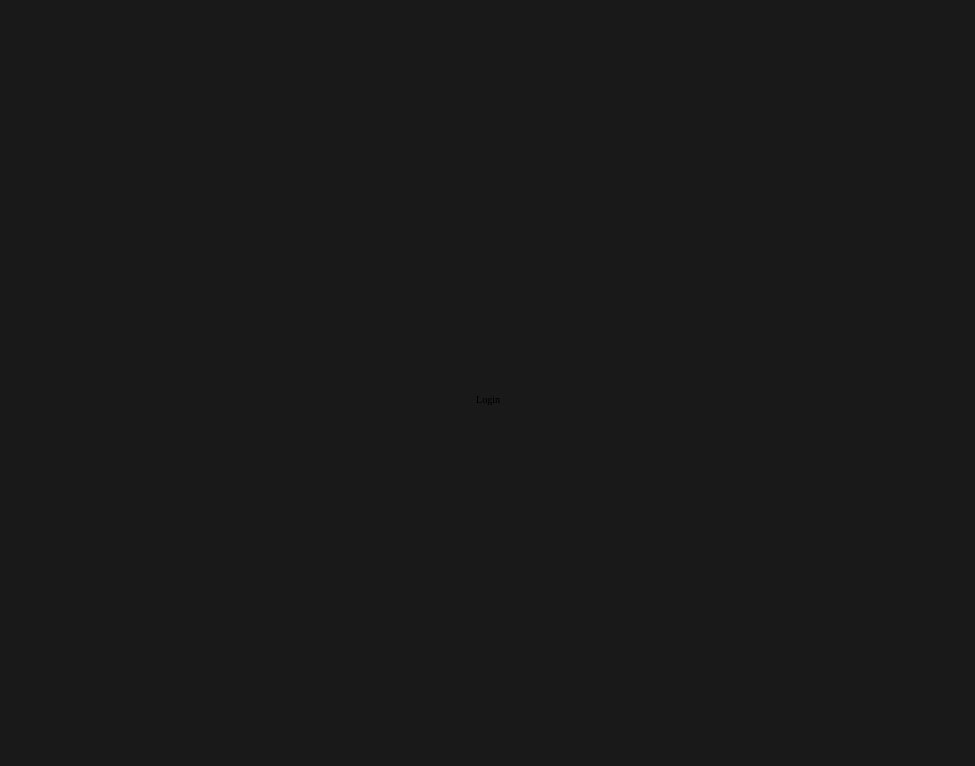
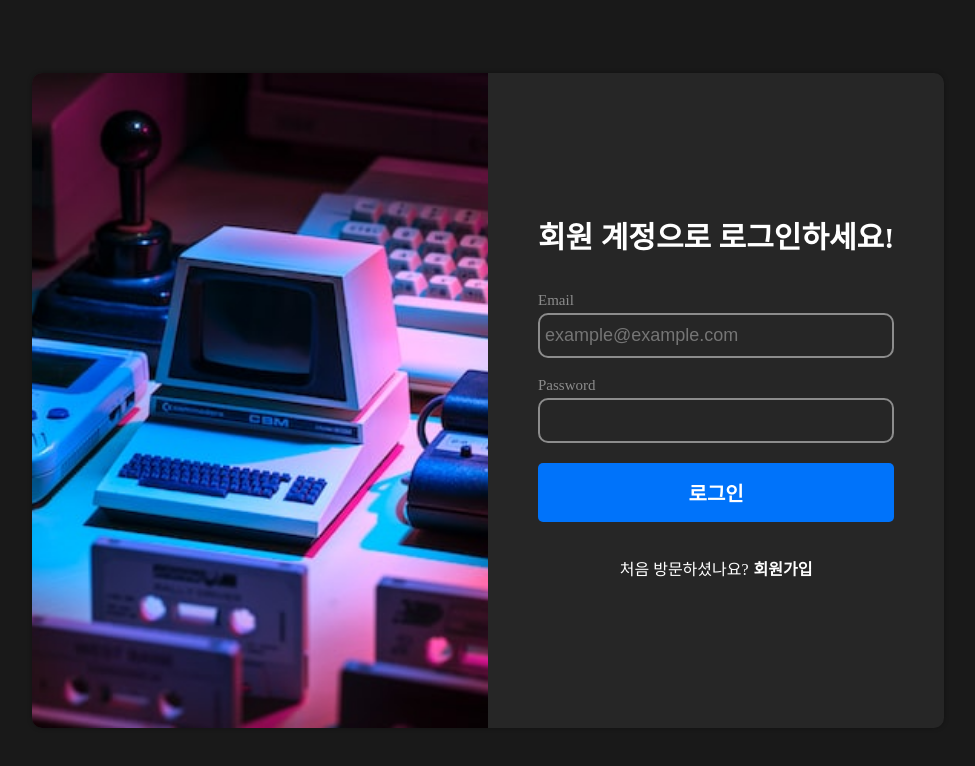
Before and after one commit to GitHWS/know-hub-project, a React (Vite) app in the folder client/: page /login in a window 1280 px wide. Shown: the top 766 px of the page, without its empty margins (152-1127 px from the left). Built offline with nearby package versions, Linux system fonts and the light colour scheme.

Commit message:
:lipstick: Style: Login 페이지 레이아웃 구성
Login 페이지 레이아웃 구성

```diff
--- a/client/src/pages/Login.tsx
+++ b/client/src/pages/Login.tsx
@@ -1,5 +1,39 @@
+import Button from '../components/common/Button/Button';
+import InputField from '../components/common/Input/InputField';
+import { Heading2 } from '../components/common/Heading/HeadingStyles';
+import {
+  GridLayout,
+  LoginForm,
+  LoginSideBox,
+  SignupText,
+  SignupLink,
+} from '../components/Login/LoginStyles';
+
 const Login = () => {
-  return <div>Login</div>;
+  return (
+    <GridLayout>
+      <LoginSideBox bg />
+      <LoginSideBox>
+        <Heading2 center>회원 계정으로 로그인하세요!</Heading2>
+        <LoginForm>
+          <InputField
+            element="input"
+            label="Email"
+            type="email"
+            placeholder="example@example.com"
+          />
+          <InputField element="input" label="Password" type="password" />
+          <Button padding="lg" primary>
+            로그인
+          </Button>
+        </LoginForm>
+        <SignupText>
+          처음 방문하셨나요?
+          <SignupLink to="/signup">회원가입</SignupLink>
+        </SignupText>
+      </LoginSideBox>
+    </GridLayout>
+  );
 };
 
 export default Login;
```
